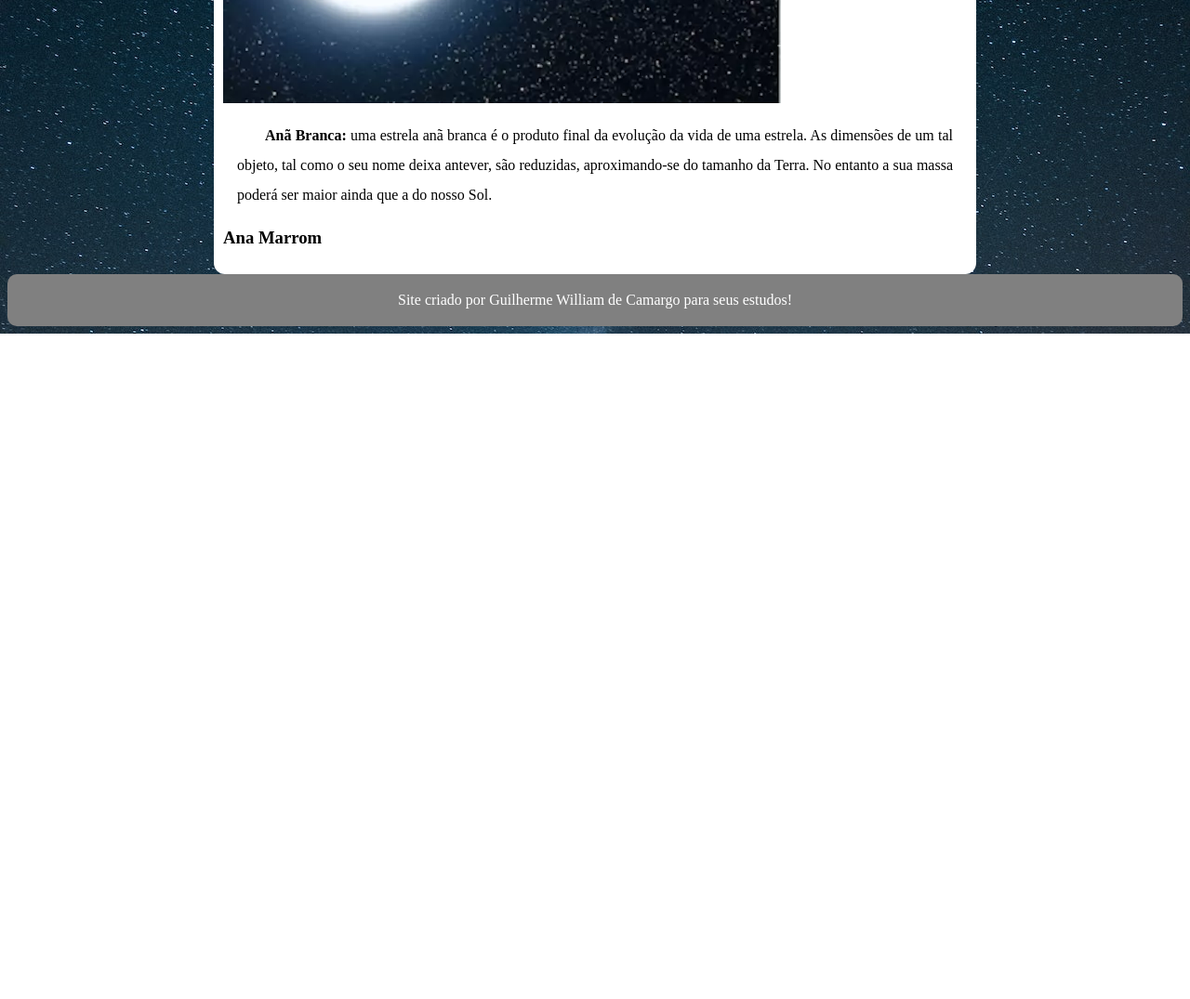
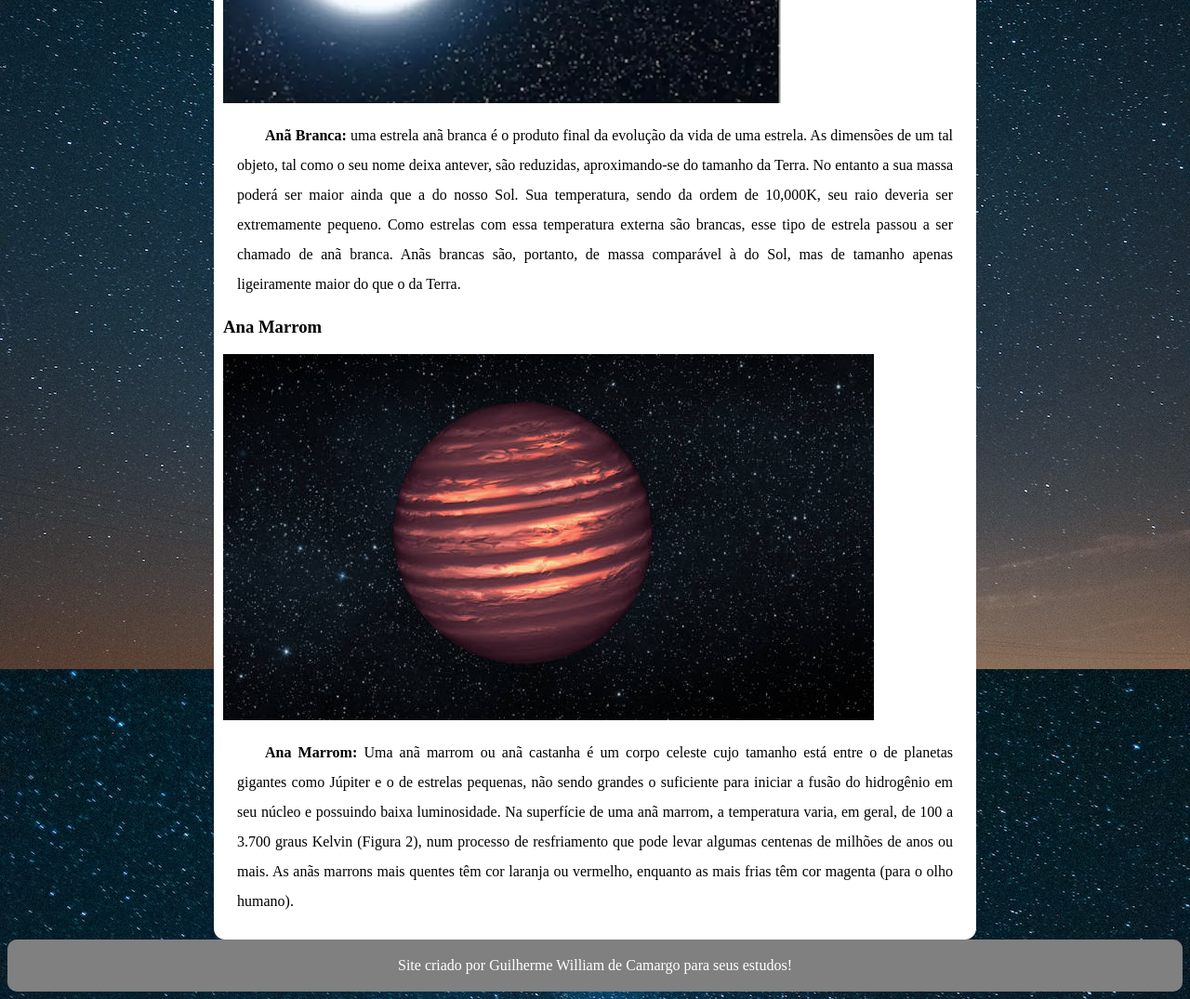
Before and after one commit to gwcamargo/meu-projeto-sozinho, a plain HTML site: page index.html in a window 1280 px wide. Shown: the part 1840-2915 px from the top of the page at 93% size. Before the commit the page ends 2199 px from the top, so only its background shows below. Drawn offline with Linux system fonts and the light colour scheme.

Commit message:
adicionei imagem anã marrom

```diff
--- a/index.html
+++ b/index.html
@@ -40,11 +40,12 @@
             <!-- Explicando os tipos de estrelas -->
             <aside>
                 <h3>Anã Branca</h3>
-                <img src="imagens/estrela-anã-branca.webp" alt="ana brancas">
-                <p><strong>Anã Branca: </strong>uma estrela anã branca é o produto final da evolução da vida de uma estrela. As dimensões de um tal objeto, tal como o seu nome deixa antever, são reduzidas, aproximando-se do tamanho da Terra. No entanto a sua massa poderá ser maior ainda que a do nosso Sol.</p>
+                <img src="imagens/estrela-anã-branca.webp" alt="ana branca">
+                <p><strong>Anã Branca: </strong>uma estrela anã branca é o produto final da evolução da vida de uma estrela. As dimensões de um tal objeto, tal como o seu nome deixa antever, são reduzidas, aproximando-se do tamanho da Terra. No entanto a sua massa poderá ser maior ainda que a do nosso Sol. Sua temperatura, sendo da ordem de 10,000K, seu raio deveria ser extremamente pequeno. Como estrelas com essa temperatura externa são brancas, esse tipo de estrela passou a ser chamado de anã branca. Anãs brancas são, portanto, de massa comparável à do Sol, mas de tamanho apenas ligeiramente maior do que o da Terra.</p>
 
                 <h3>Ana Marrom</h3>
-
+                <img src="imagens/estrela-anã-marrom.jpg" alt="anã-marrom">
+                <p><strong>Ana Marrom: </strong>Uma anã marrom ou anã castanha é um corpo celeste cujo tamanho está entre o de planetas gigantes como Júpiter e o de estrelas pequenas, não sendo grandes o suficiente para iniciar a fusão do hidrogênio em seu núcleo e possuindo baixa luminosidade. Na superfície de uma anã marrom, a temperatura varia, em geral, de 100 a 3.700 graus Kelvin (Figura 2), num processo de resfriamento que pode levar algumas centenas de milhões de anos ou mais. As anãs marrons mais quentes têm cor laranja ou vermelho, enquanto as mais frias têm cor magenta (para o olho humano).</p>
             </aside>
     </main>
     <footer>
```
Also changed, not shown: imagens/estrela-anã-marrom.jpg (added).
